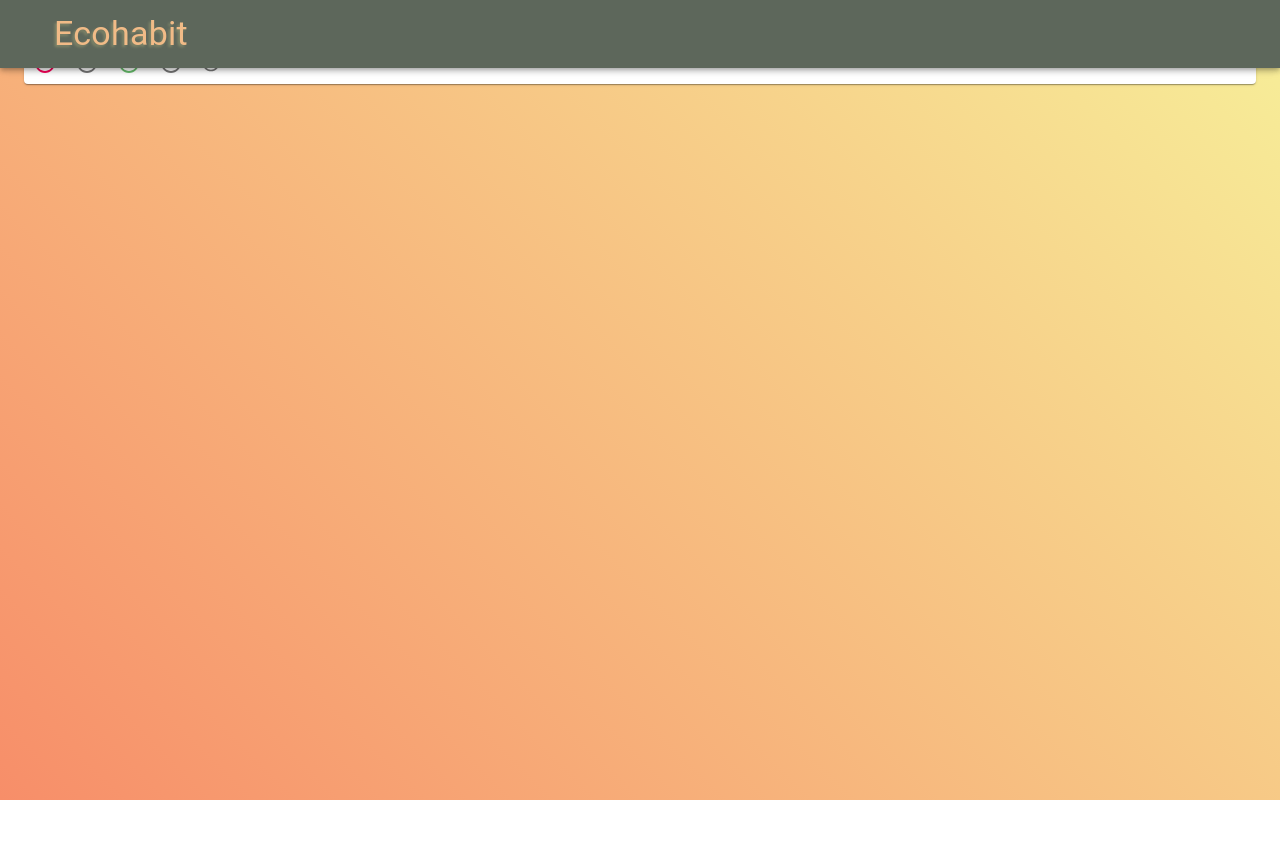
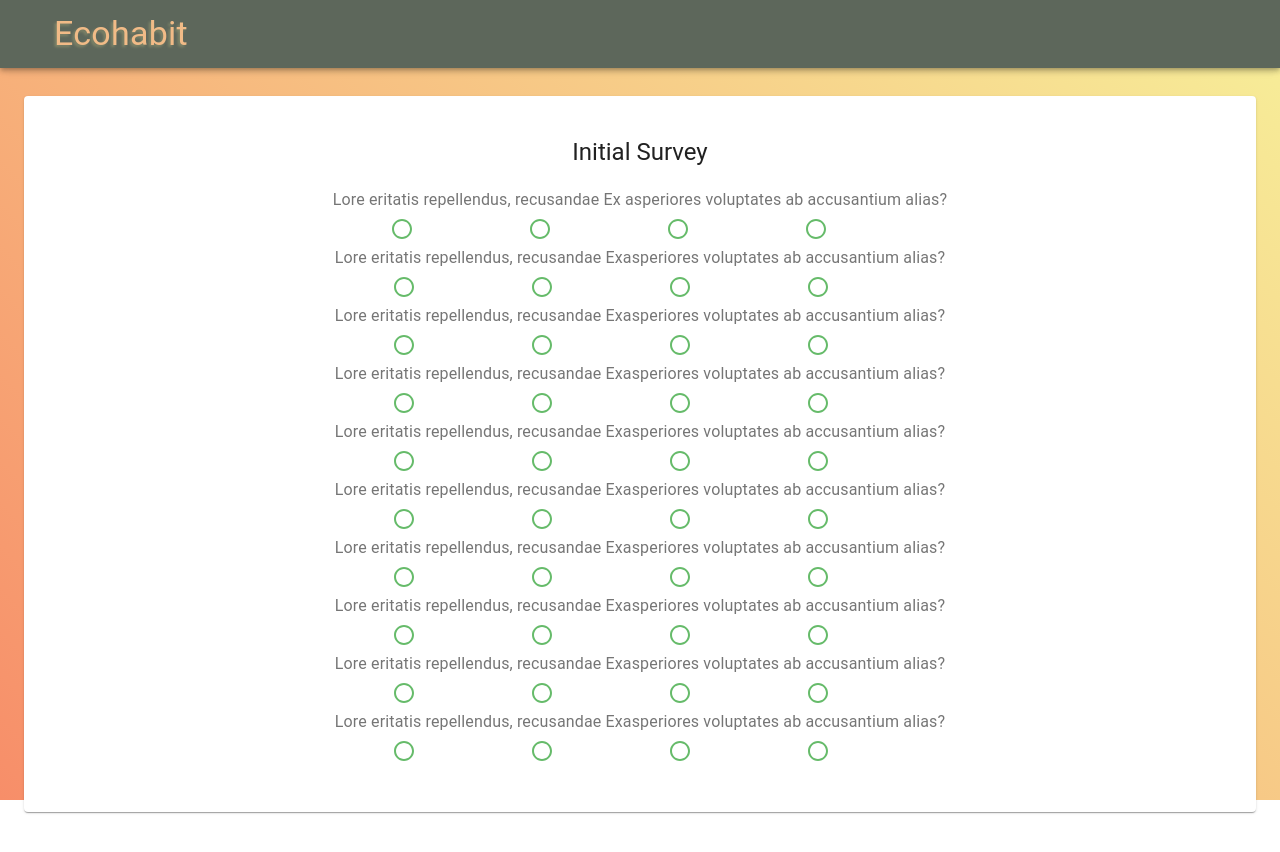
Before and after one commit to jayjscotto/ecohabit, a React (Create React App) app in the folder client/: page /survey in a window 1280 px wide. Shown: the top 852 px of the page. Before the commit the page ends 800 px from the top, so only its background shows below. Built offline with nearby package versions, Linux system fonts and the light colour scheme.

Commit message:
Added Intake container, added Intake survey component, fixed radio buttons, and added Thank You component skeleton

```diff
--- a/client/src/Components/GreenRadio.js
+++ b/client/src/Components/GreenRadio.js
@@ -7,13 +7,17 @@ const GreenRadio = withStyles({
   root: {
     color: green[400],
     '&$checked': {
-      color: green[600],
+      color: green[600]
     },
+    margin: '0 2em',
   },
+
   checked: {},
-})(props => <Radio color="default" {...props} />);
 
-export default function RadioButton() {
+})(props => <Radio color='default' {...props} />);
+
+
+export default function RadioButtons() {
   const [selectedValue, setSelectedValue] = React.useState('a');
 
   const handleChange = event => {
@@ -22,43 +26,38 @@ export default function RadioButton() {
 
   return (
     <div>
-      <Radio
-        checked={selectedValue === 'a'}
+
+      <GreenRadio
+
+        checked={selectedValue === 'A'}
         onChange={handleChange}
-        value="a"
-        name="radio-button-demo"
+        value='A'
+        name='radio-button-demo'
         inputProps={{ 'aria-label': 'A' }}
       />
-      <Radio
-        checked={selectedValue === 'b'}
+      <GreenRadio
+
+        checked={selectedValue === 'B'}
         onChange={handleChange}
-        value="b"
-        name="radio-button-demo"
+        value='B'
+        name='radio-button-demo'
         inputProps={{ 'aria-label': 'B' }}
       />
       <GreenRadio
+
         checked={selectedValue === 'c'}
         onChange={handleChange}
-        value="c"
-        name="radio-button-demo"
+        value='c'
+        name='radio-button-demo'
         inputProps={{ 'aria-label': 'C' }}
       />
-      <Radio
-        checked={selectedValue === 'd'}
+      <GreenRadio
+
+        checked={selectedValue === 'D'}
         onChange={handleChange}
-        value="d"
-        color="default"
-        name="radio-button-demo"
+        value='D'
+        name='radio-button-demo'
         inputProps={{ 'aria-label': 'D' }}
-      />
-      <Radio
-        checked={selectedValue === 'e'}
-        onChange={handleChange}
-        value="e"
-        color="default"
-        name="radio-button-demo"
-        inputProps={{ 'aria-label': 'E' }}
-        size="small"
       />
     </div>
   );
--- /dev/null
+++ b/client/src/Components/Intake.js
@@ -0,0 +1,58 @@
+import React, { useState } from 'react';
+import { makeStyles } from '@material-ui/core/styles';
+import GreenRadio from '../Components/GreenRadio';
+import {
+  Typography,
+  FormControl,
+  FormControlLabel,
+  FormLabel,
+  RadioGroup
+} from '@material-ui/core';
+
+const useStyles = makeStyles({
+  paper: {
+    marginTop: '6em',
+    marginBottom: '4em',
+    padding: '40px',
+    minHeight: '500px',
+    fontFamily: 'inherit'
+  },
+  flex: {
+    display: 'flex',
+    flexDirection: 'row',
+  },
+  surveyTitle: {
+    textAlign: 'center',
+    marginBottom: '1em'
+  },
+  radioGrp: {
+      marginBottom: '1em'
+  }
+});
+
+const Intake = props => {
+  const classes = useStyles();
+
+  return (
+    <React.Fragment>
+      <Typography className={classes.surveyTitle} variant='h5'>
+        Initial Survey
+      </Typography>
+      {props.questions.map((question, index) => (
+        <FormControl className={classes.auto} key={index} component='fieldset'>
+          <FormLabel component='legend'>{question.question}</FormLabel>
+          <RadioGroup
+            className={classes.flex}
+            defaultValue='intakeSurvey'
+            aria-label='intakeSurvey'
+            name='customized-radios'
+          >
+            <GreenRadio  className={classes.radioGrp}/>
+          </RadioGroup>
+        </FormControl>
+      ))}
+    </React.Fragment>
+  );
+};
+
+export default Intake;
--- /dev/null
+++ b/client/src/Components/ThankYou.js
@@ -0,0 +1,3 @@
+import React, { useState } from 'react';
+import { makeStyles} from '@material-ui/core/styles';
+import { Container, Grid, Paper, Typography } from '@material-ui/core';
--- a/client/src/Pages/IntakeSurvey.js
+++ b/client/src/Pages/IntakeSurvey.js
@@ -1,33 +1,58 @@
-import React from 'react';
-import { makeStyles } from '@material-ui/core/styles';
-import { Container, Grid, Paper, Radio, Typography, } from '@material-ui/core';
-import GreenRadio from '../Components/GreenRadio';
+import React, { useState } from 'react';
+import axios from 'axios';
+import { makeStyles, withStyles } from '@material-ui/core/styles';
+import Intake from '../Components/Intake'
 
-// const useStyles = makeStyles({
+import { Container, Grid, Paper } from '@material-ui/core';
 
-//   });
+const IntakeQuestions = require('../Utils/IntakeSurvey.json');
 
+const useStyles = makeStyles({
+  paper: {
+    marginTop: '6em',
+    marginBottom: '4em',
+    padding: '40px',
+    minHeight: '500px',
+    fontFamily: 'inherit',
+    textAlign: 'center'
+  },
+  flex: {
+    display: 'flex',
+    flexDirection: 'row'
+  },
+
+});
 
 const IntakeSurvey = props => {
-
-   // const classes = useStyles();
-
+  const classes = useStyles();
+  const surveyQuestions = [...IntakeQuestions.questions]
+  const [questions, setQuestions ] = useState(surveyQuestions)
+  const [ surveyResponses, setAnswers ] = useState([]);
+  const [ step, setStep ] = useState(1);
 
   // lifecycle method to fetch questions from API/DB
   // map over the questions to print a card with each question on it
+
+  //write a function in which each answer and updates an array as each answer is chosen
+
+  //write a function that when the survey is submitted, it makes a post request to the db.
+  const handleChange = e => {
+    const surveyResponses = [...surveyResponses, e.target.value];
+    setAnswers(surveyResponses);
+  }
 
   return (
     <Container>
       <Grid container>
         <Grid item sm>
-                    <Paper>
-                        <Typography variant='h4'>Question 1:</Typography>
-                        <GreenRadio/>
+          <Paper className={classes.paper}>
+            {/* SWITCH CASE HERE TO CONDITONALLY RENDER THE COMPONENTS BASED ON STEPS */}
+            <Intake answering={handleChange} questions={IntakeQuestions.questions}/>
           </Paper>
         </Grid>
       </Grid>
     </Container>
-    )
-}
+  );
+};
 
 export default IntakeSurvey;
--- /dev/null
+++ b/client/src/Utils/IntakeSurvey.json
@@ -0,0 +1,35 @@
+
+{
+  "questions": [
+    {
+      "question": "Lore eritatis repellendus, recusandae Ex asperiores voluptates ab accusantium alias?"
+    },
+    {
+      "question": "Lore eritatis repellendus, recusandae Exasperiores voluptates ab accusantium alias?"
+    },
+    {
+      "question": "Lore eritatis repellendus, recusandae Exasperiores voluptates ab accusantium alias?"
+    },
+    {
+      "question": "Lore eritatis repellendus, recusandae Exasperiores voluptates ab accusantium alias?"
+    },
+    {
+      "question": "Lore eritatis repellendus, recusandae Exasperiores voluptates ab accusantium alias?"
+    },
+    {
+      "question": "Lore eritatis repellendus, recusandae Exasperiores voluptates ab accusantium alias?"
+    },
+    {
+      "question": "Lore eritatis repellendus, recusandae Exasperiores voluptates ab accusantium alias?"
+    },
+    {
+      "question": "Lore eritatis repellendus, recusandae Exasperiores voluptates ab accusantium alias?"
+    },
+    {
+      "question": "Lore eritatis repellendus, recusandae Exasperiores voluptates ab accusantium alias?"
+    },
+    {
+      "question": "Lore eritatis repellendus, recusandae Exasperiores voluptates ab accusantium alias?"
+    }
+  ]
+}
```
Also changed, not shown: client/src/Components/Survey.js (added, +26 -0 lines). Lines whose indentation alone changed are shown as unchanged.
